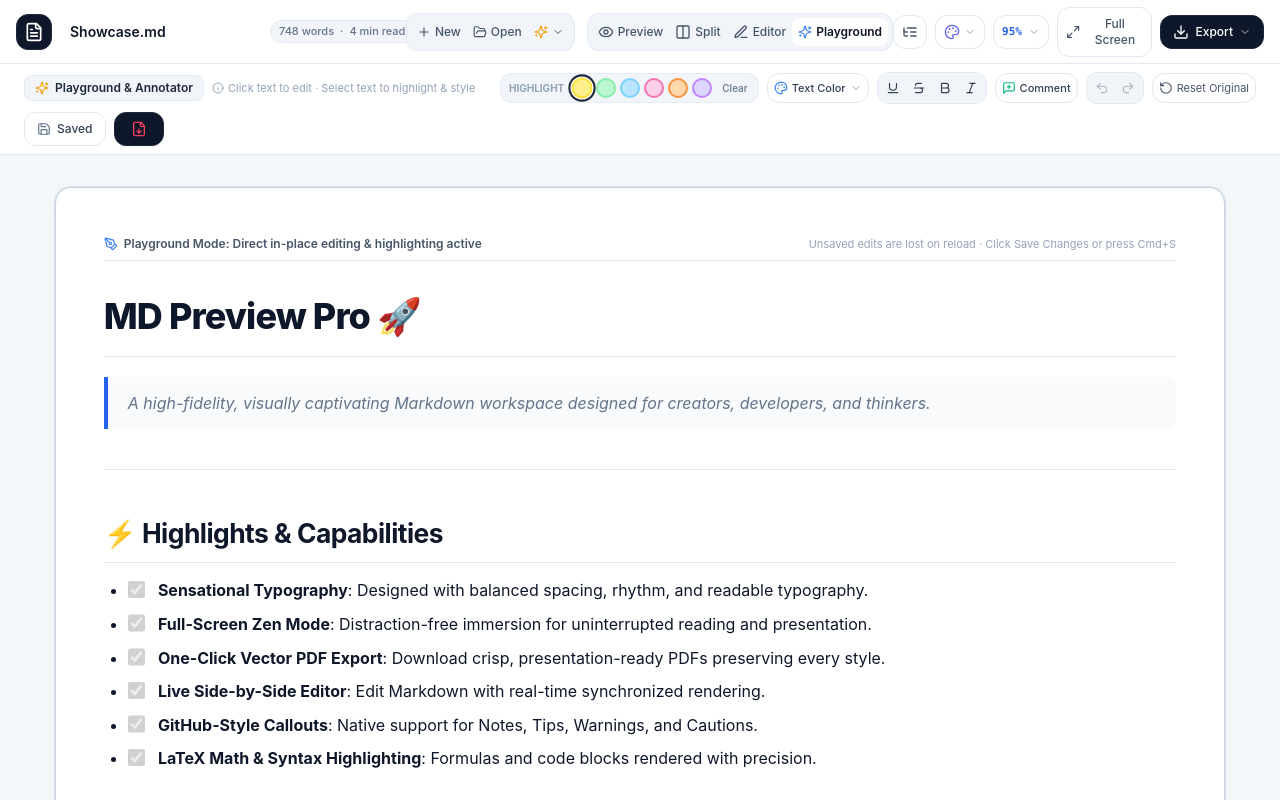
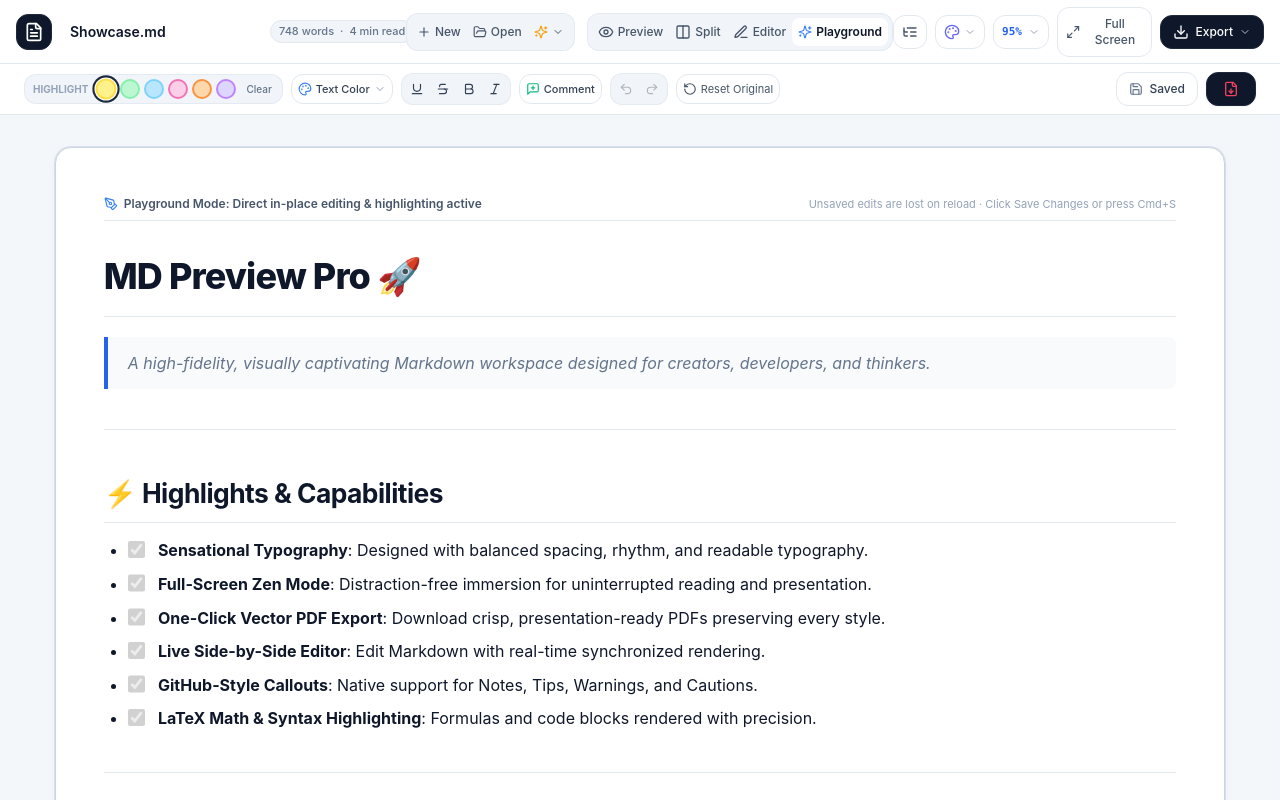
Before and after one commit to Kairvin/md-file-viewer, a React (Vite) app: page / in a window 1280 px wide. Both pictures are taken after a click on the button "Playground". Built offline with nearby package versions, Linux system fonts and the light colour scheme; the HTML template or start-up script is replaced by a standard one.

Commit message:
clean: remove redundant Playground & Annotator title badge from toolbar

```diff
--- a/src/components/PlaygroundToolbar.jsx
+++ b/src/components/PlaygroundToolbar.jsx
@@ -10,9 +10,7 @@
   Undo2,
   Redo2,
   FileDown,
-  Sparkles,
   ChevronDown,
-  Info,
   Check,
   Save,
   MessageSquarePlus
@@ -66,19 +64,7 @@
       className="sticky top-0 z-30 bg-white/95 dark:bg-slate-900/95 backdrop-blur-md border-b border-slate-200 dark:border-slate-800 px-3 sm:px-6 py-2 shadow-xs transition-colors"
     >
       <div className="flex flex-wrap items-center justify-between gap-2">
-        {/* Left: Mode Title & Info */}
-        <div className="flex items-center gap-2">
-          <div className="flex items-center gap-1.5 px-2.5 py-1 rounded-lg bg-slate-100 dark:bg-slate-800 text-slate-800 dark:text-slate-100 font-semibold text-xs border border-slate-200/80 dark:border-slate-700/80 shadow-xs">
-            <Sparkles className="w-3.5 h-3.5 text-amber-500" />
-            <span>Playground & Annotator</span>
-          </div>
-          <span className="hidden md:inline-flex text-[11px] text-slate-400 items-center gap-1">
-            <Info className="w-3 h-3 text-slate-400" />
-            <span>Click text to edit · Select text to highlight & style</span>
-          </span>
-        </div>
-
-        {/* Center: Formatting Controls */}
+        {/* Formatting Controls */}
         <div className="flex items-center flex-wrap gap-1 sm:gap-2">
           {/* Highlighter Color Palette */}
           <div className="flex items-center gap-1 bg-slate-100 dark:bg-slate-800/80 p-1 rounded-xl border border-slate-200/80 dark:border-slate-700/80">
```
